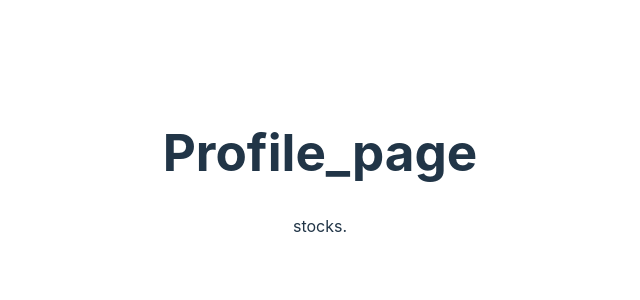
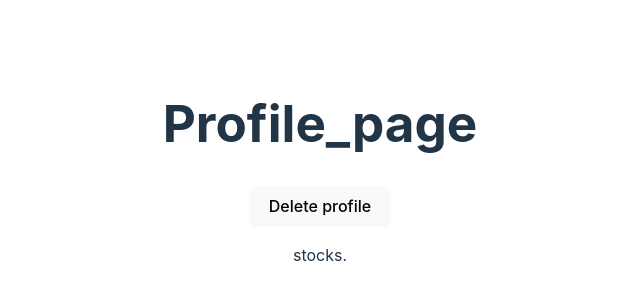
Before and after one commit to HypeTrade307/HypeTrade, a React (Vite) app in the folder HypeTrade307/: page /Profile in a window 1280 px wide. Shown: the part 228-528 px from the top of the page, without its empty margins (320-960 px from the left). Built offline with nearby package versions, Linux system fonts and the light colour scheme.

Commit message:
delete button added to profiles does nothing right now

```diff
--- a/HypeTrade307/src/components/Profile_Page.tsx
+++ b/HypeTrade307/src/components/Profile_Page.tsx
@@ -1,11 +1,13 @@
+import Example from "./delete_button.tsx";
 
 function Profile_page(){
     return (
         <div>
             <h1>Profile_page</h1>
+            <Example />
             <p>stocks.</p>
         </div>
     );
-};
+}
 
 export default Profile_page;
--- /dev/null
+++ b/HypeTrade307/src/components/delete_button.tsx
@@ -0,0 +1,39 @@
+import { useState } from 'react';
+import Button from 'react-bootstrap/Button';
+import Modal from 'react-bootstrap/Modal';
+
+function Example() {
+  const [show, setShow] = useState(false);
+  const [isVisible, setIsVis] = useState(true);
+
+  const buttonClose = () => setIsVis(false);
+  const buttonOpen = () => setIsVis(true);
+  const handleClose = () => setShow(false);
+  const handleShow = () => setShow(true);
+
+  return (
+      <>
+
+        {isVisible && <Button variant="primary" onClick={ () => { handleShow(); buttonClose(); }}>
+          Delete profile
+        </Button>}
+
+        <Modal show={show} onHide={handleClose}  >
+          <Modal.Header>
+            <Modal.Title>This action cannot not be changed </Modal.Title>
+          </Modal.Header>
+          <Modal.Body></Modal.Body>
+          <Modal.Footer>
+            <Button variant="secondary" onClick={() => {handleClose(); buttonOpen()}}>
+              Cancel
+            </Button>
+            <Button variant="primary" onClick={() => {handleClose(); buttonOpen()}}>
+              delete profile
+            </Button>
+          </Modal.Footer>
+        </Modal>
+      </>
+  );
+}
+
+export default Example;
```
